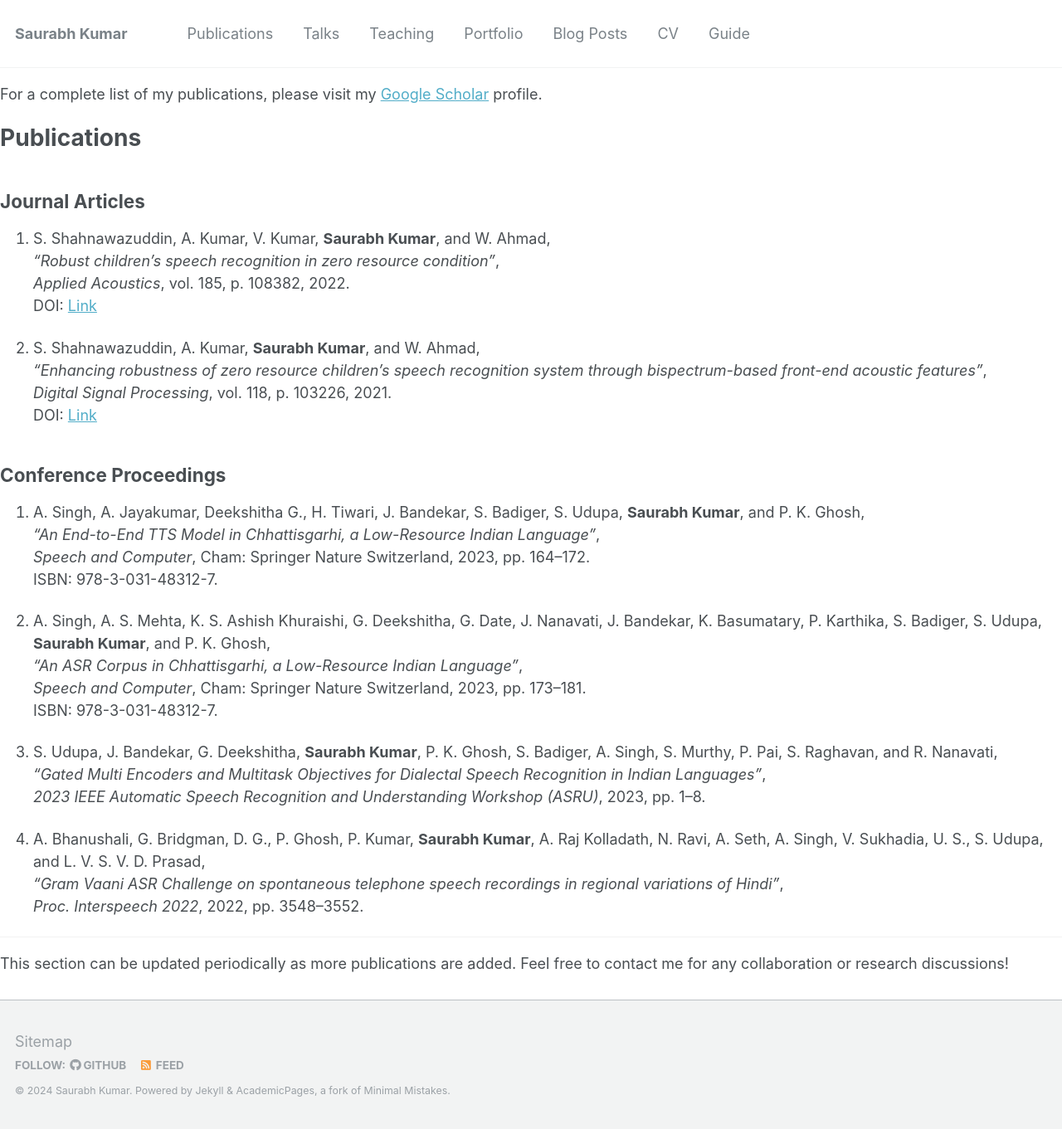
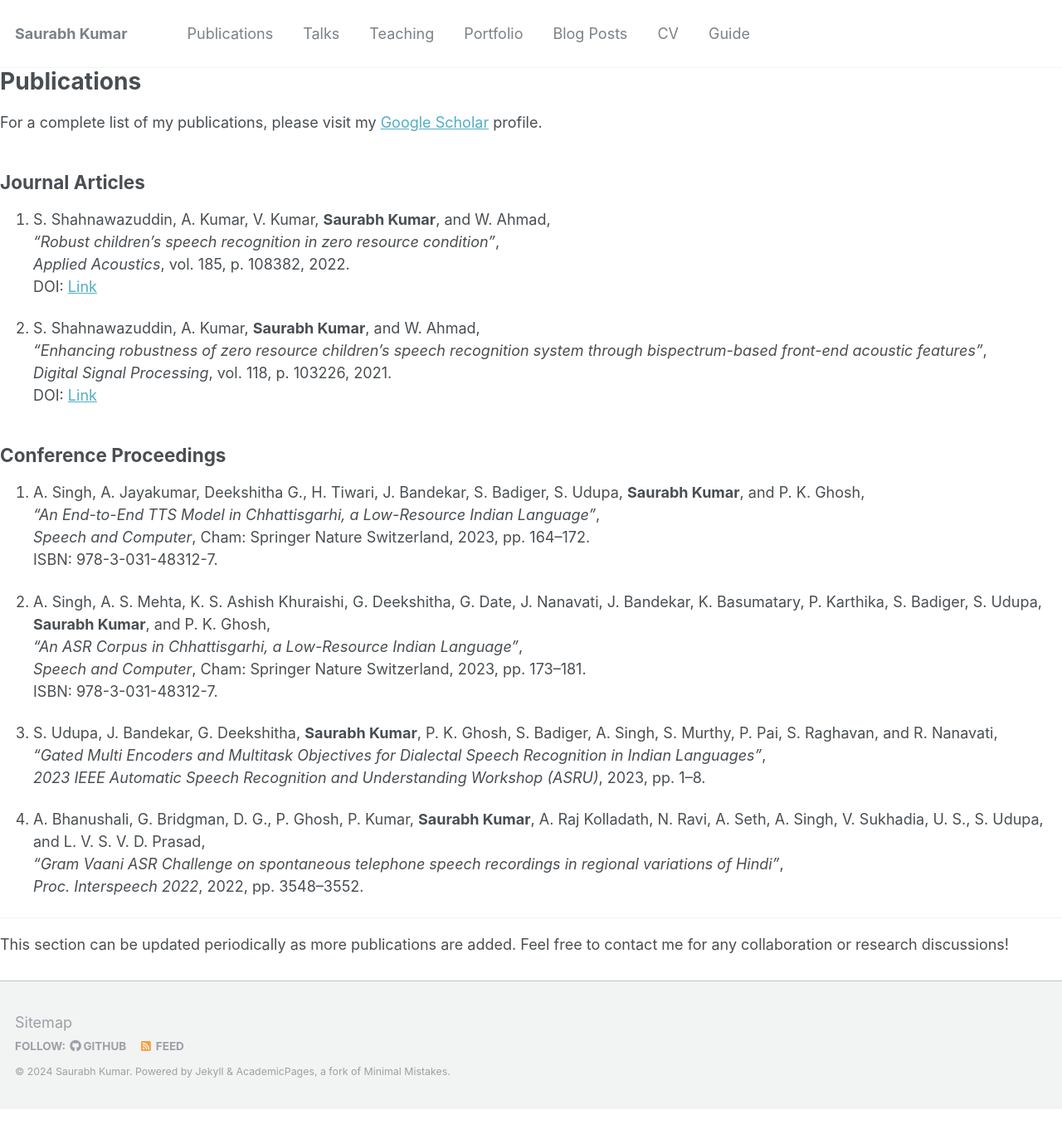
Before and after one commit to saurabhk0317/saurabhk0317.github.io, a Jekyll site: the page built from _publications/all_publications.md, in a window 1280 px wide. Shown: the whole page at 83% size. Built offline with Jekyll 4.4.1, drawn with Linux system fonts in a browser that asks for light colours; after the commit the page ends 1337 px from its top, so only the background shows below that.

```diff
--- a/_publications/all_publications.md
+++ b/_publications/all_publications.md
@@ -3,9 +3,10 @@ layout: default
 title: "Publications"
 permalink: /publications/
 ---
-For a complete list of my publications, please visit my [Google Scholar](https://tinyurl.com/4pyub4pd) profile.
 
 # Publications
+
+For a complete list of my publications, please visit my [Google Scholar](https://tinyurl.com/4pyub4pd) profile.
 
 ## Journal Articles
 
```
